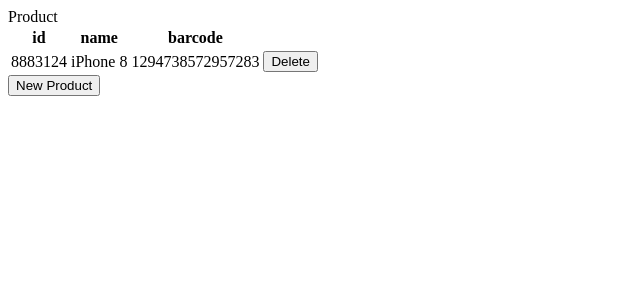
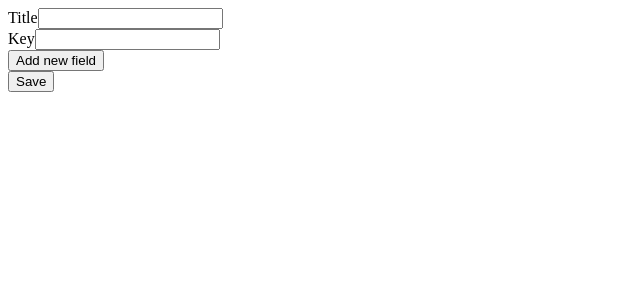
Before and after one commit to zendesksc/custom-resources-admin, a React (Create React App) app: page / in a window 1280 px wide. Shown: the top 300 px of the page, without its empty margins (0-640 px from the left). Built offline with nearby package versions, Linux system fonts and the light colour scheme.

Commit message:
Delete resource button deletes resource, as you'd expect

```diff
--- a/src/containers/Card.js
+++ b/src/containers/Card.js
@@ -12,27 +12,11 @@ class Card extends Component {
     super(props)
 
     this.state = {
-      mode: MODES.RESOURCES_LIST,
+      mode: MODES.NEW_RESOURCE_TYPE_FORM,
       resourceType: {
-        title: 'Product',
-        key: 'product',
-        fields: [
-          {
-            name: 'id',
-            type: 'string',
-            description: 'The id of the product'
-          },
-          {
-            name: 'name',
-            type: 'string',
-            description: 'The name of the product'
-          },
-          {
-            name: 'barcode',
-            type: 'string',
-            description: 'The 16 digit barcode of the product'
-          }
-        ]
+        title: '',
+        key: '',
+        fields: []
       }
     }
 
--- a/src/containers/NewResourceTypeForm.js
+++ b/src/containers/NewResourceTypeForm.js
@@ -5,25 +5,9 @@ class NewResourceTypeForm extends Component {
     super(props)
 
     this.state = {
-      title: 'Product',
-      key: 'product',
-      fields: [
-        {
-          name: 'id',
-          type: 'string',
-          description: 'The id of the product'
-        },
-        {
-          name: 'name',
-          type: 'string',
-          description: 'The name of the product'
-        },
-        {
-          name: 'barcode',
-          type: 'string',
-          description: 'The 16 digit barcode of the product'
-        }
-      ]
+      title: '',
+      key: '',
+      fields: []
     }
 
     this.handleChange = this.handleChange.bind(this)
--- a/src/containers/ResourcesList.js
+++ b/src/containers/ResourcesList.js
@@ -6,13 +6,7 @@ class ResourcesList extends Component {
 
     this.state = {
       isEditing: false,
-      resources: [
-        {
-          id: '8883124',
-          name: 'iPhone 8',
-          barcode: '1294738572957283'
-        }
-      ],
+      resources: [],
       form: this.props.resourceType.fields.reduce((map, obj) => {
         map[obj.name] = ''
         return map
@@ -22,6 +16,7 @@ class ResourcesList extends Component {
     this.handleNewResource = this.handleNewResource.bind(this)
     this.handleSaveResource = this.handleSaveResource.bind(this)
     this.handleEditFormField = this.handleEditFormField.bind(this)
+    this.handleDeleteResource = this.handleDeleteResource.bind(this)
   }
 
   handleNewResource(e) {
@@ -31,6 +26,7 @@ class ResourcesList extends Component {
   }
 
   handleSaveResource(e) {
+    // TODO: AJAX POST the new resource
     this.setState({
       isEditing: false,
       resources: this.state.resources.concat(this.state.form)
@@ -46,8 +42,15 @@ class ResourcesList extends Component {
     })
   }
 
+  handleDeleteResource(index, e) {
+    this.setState({
+      resources: this.state.resources.filter((resource, i) => {
+        if (i !== index) return resource
+      })
+    })
+  }
+
   render() {
-    console.log(this.state)
     return (
       <div>
         <div>
@@ -72,7 +75,7 @@ class ResourcesList extends Component {
                   {this.props.resourceType.fields.map((field, index) => (
                     <td key={index}>{resource[field.name]}</td>
                   ))}
-                  <td><button>Delete</button></td>
+                  <td><button onClick={this.handleDeleteResource.bind(this, index)}>Delete</button></td>
                 </tr>
               ))}
 
```
